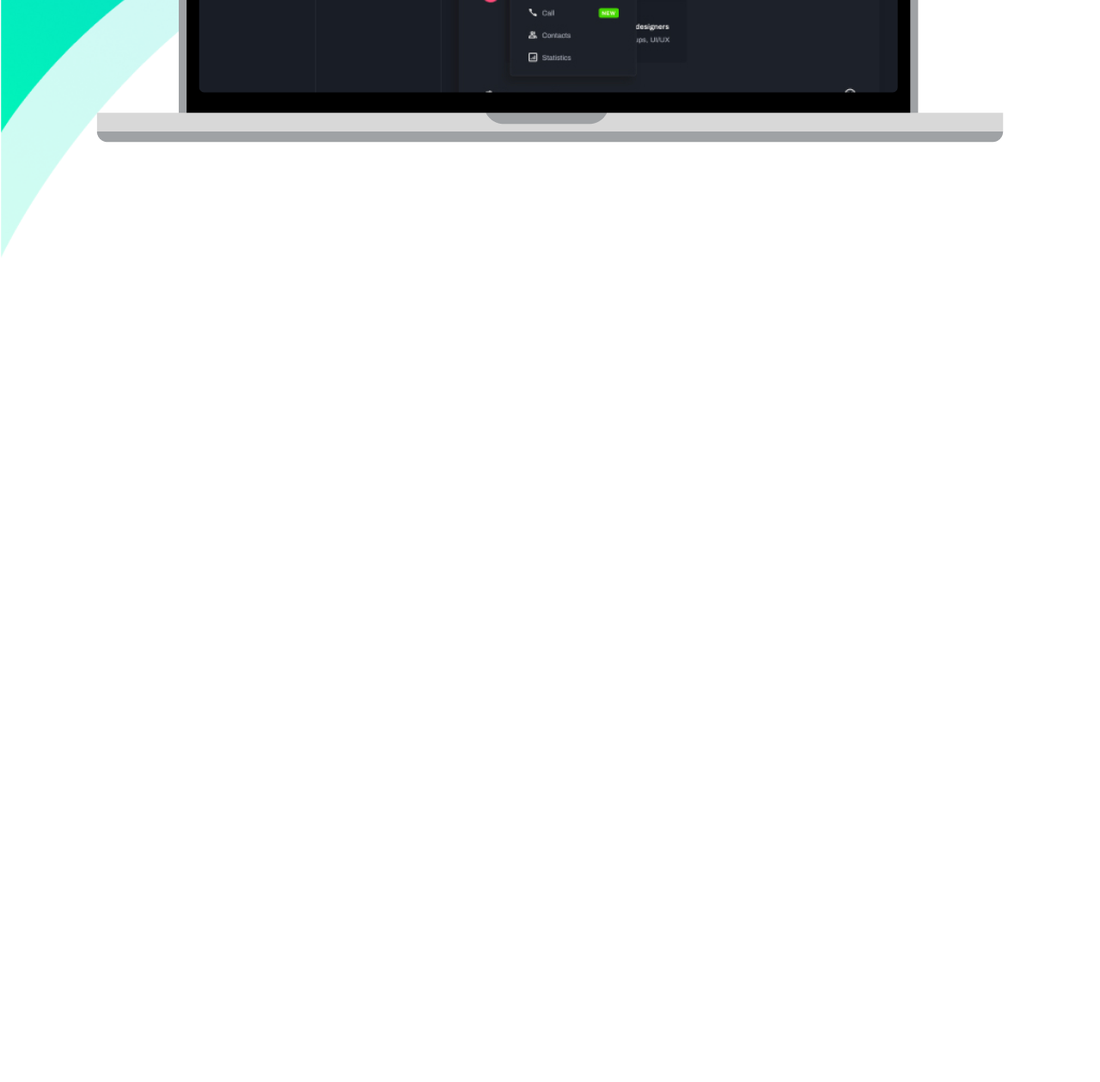
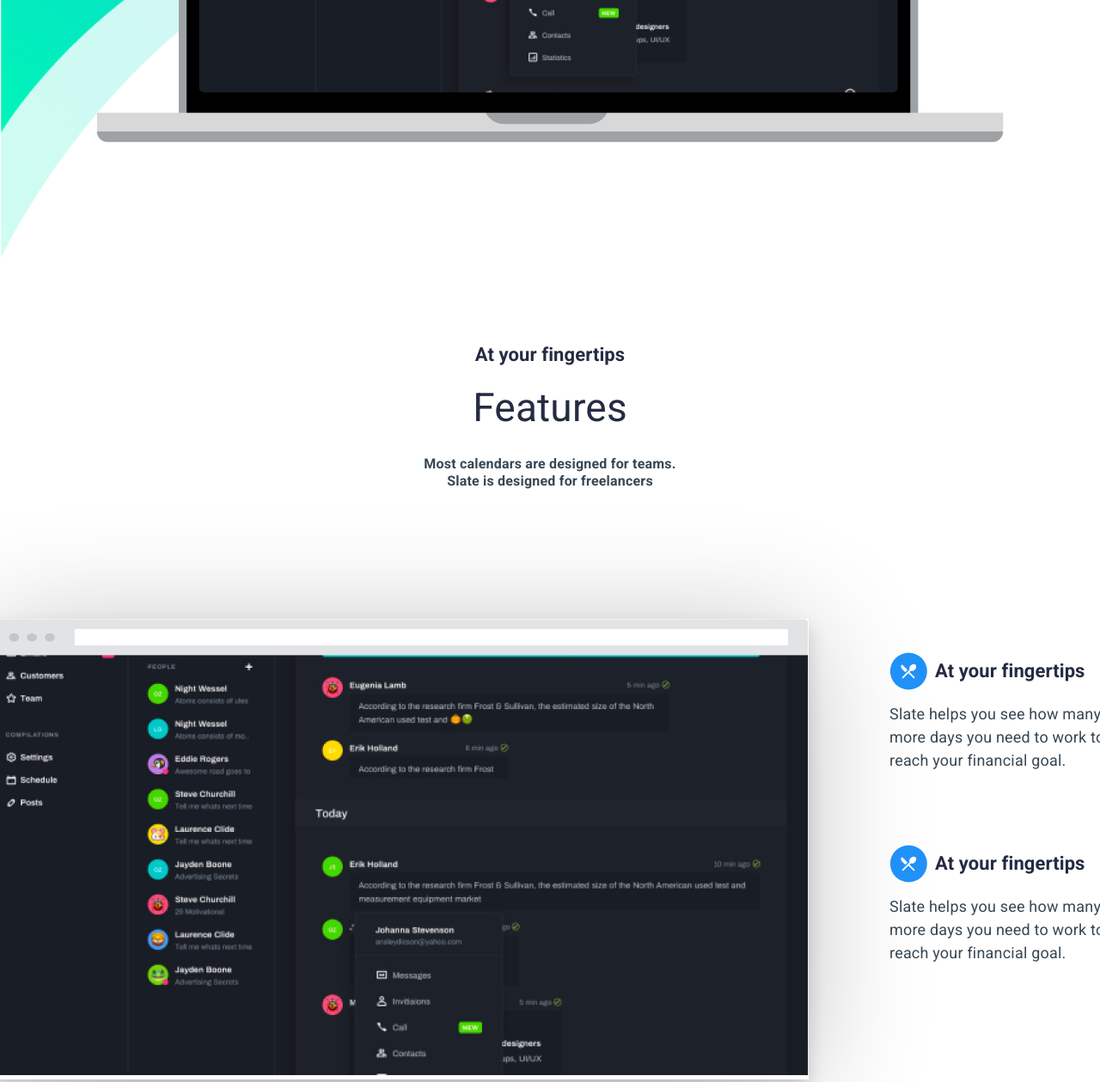
Before and after one commit to kostyalucker/figma__land_blue, a website: page src/index.html in a window 1280 px wide. Shown: the part 1138-2397 px from the top of the page at 86% size. Before the commit the page ends 1438 px from the top, so only its background shows below. Drawn offline with Linux system fonts and the light colour scheme.

Commit message:
сверстал features

```diff
--- a/src/index.html
+++ b/src/index.html
@@ -50,5 +50,32 @@
     </div>
   </div>
 </header>
+<main>
+  <section class="features">
+    <p class="features__subtitle">At your fingertips</p>
+    <h2 class="features__title">Features</h2>
+    <p class="features__text">Most calendars are designed for teams.
+      Slate is designed for freelancers</p>
+    <div class="features__block">
+      <div class="features__img-container">
+        <img src="img/screen-features-desktop.png" alt="" class="features__img">
+      </div>
+      <ul class="features__list">
+        <li class="features__item">
+          <h3 class="features__item-title">At your fingertips</h3>
+          <p class="features__item-text">Slate helps you see how many
+            more days you need to work to
+            reach your financial goal. </p>
+        </li>
+        <li class="features__item">
+          <h3 class="features__item-title">At your fingertips</h3>
+          <p class="features__item-text">Slate helps you see how many
+            more days you need to work to
+            reach your financial goal. </p>
+        </li>
+      </ul>
+    </div>
+  </section>
+</main>
 </body>
 </html>
--- a/src/scss/blocks/features.scss
+++ b/src/scss/blocks/features.scss
@@ -0,0 +1,86 @@
+.features {
+  display: flex;
+  flex-direction: column;
+  justify-content: center;
+  align-items: center;
+  margin-top: 96px;
+}
+
+.features__subtitle {
+  margin: 0;
+  margin-bottom: 17px;
+
+  @include font(22, 33, 700);
+  color: #252B42;
+  letter-spacing: 0.1px;
+}
+
+.features__title {
+  margin: 0;
+  margin-bottom: 27px;
+
+  @include font(46, 57, 400);
+  color: #252B42;
+  letter-spacing: 0.2px;
+}
+
+.features__text {
+  display: block;
+  width: 300px;
+  text-align: center;
+  margin: 0;
+  margin-bottom: 150px;
+
+  @include font(16, 20, 700);
+  color: #374754;
+  letter-spacing: 0.2px;
+}
+
+.features__img-container {
+  background: rgba(0, 0, 0, 0.0001);
+  box-shadow: 0px 9.85769px 19.7154px rgba(0, 0, 0, 0.16), 0px 9.85769px 131.436px rgba(0, 0, 0, 0.23);
+}
+
+.features__block {
+  display: flex;
+  flex-direction: row;
+  justify-content: space-between;
+  align-items: center;
+  flex-wrap: wrap;
+  width: 1300px;
+  margin-bottom: 154px;
+}
+
+.features__item {
+  margin-bottom: 90px;
+  max-width: 255px;
+}
+
+.features__item-title {
+  margin: 0;
+  margin-bottom: 20px;
+
+  @include font(22, 33, 700);
+  color: #252B42;
+  letter-spacing: 0.1px;
+  padding-left: 53px;
+  position: relative;
+  &:before {
+    content: "";
+    position: absolute;
+    width: 44px;
+    height: 44px;
+    left: 0;
+    top: 50%;
+    transform: translateY(-50%);
+    background: url("../img/features-icon.svg");
+  }
+}
+
+.features__item-text {
+  margin: 0;
+
+  @include font(18, 27, 400);
+  color: #374754;
+  letter-spacing: 0.2px;
+}
--- a/src/scss/styles.scss
+++ b/src/scss/styles.scss
@@ -2,5 +2,6 @@
 @import "mixins.scss";
 @import "blocks/page-header.scss";
 @import "blocks/header-menu.scss";
+@import "blocks/features.scss";
 @import "blocks/wrap.scss";
 @import "global.scss";
```
Also changed, not shown: src/css/index.min.css, src/img/# screen content.png (added), src/img/features-icon.svg (added), src/img/screen-features-desktop.png (added).
